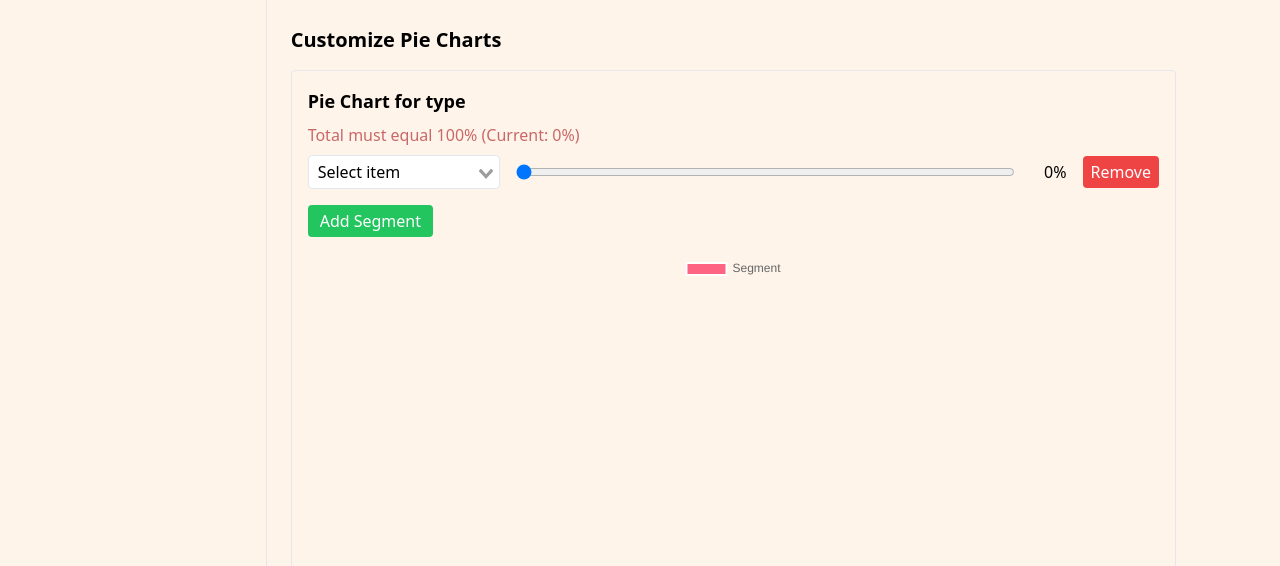
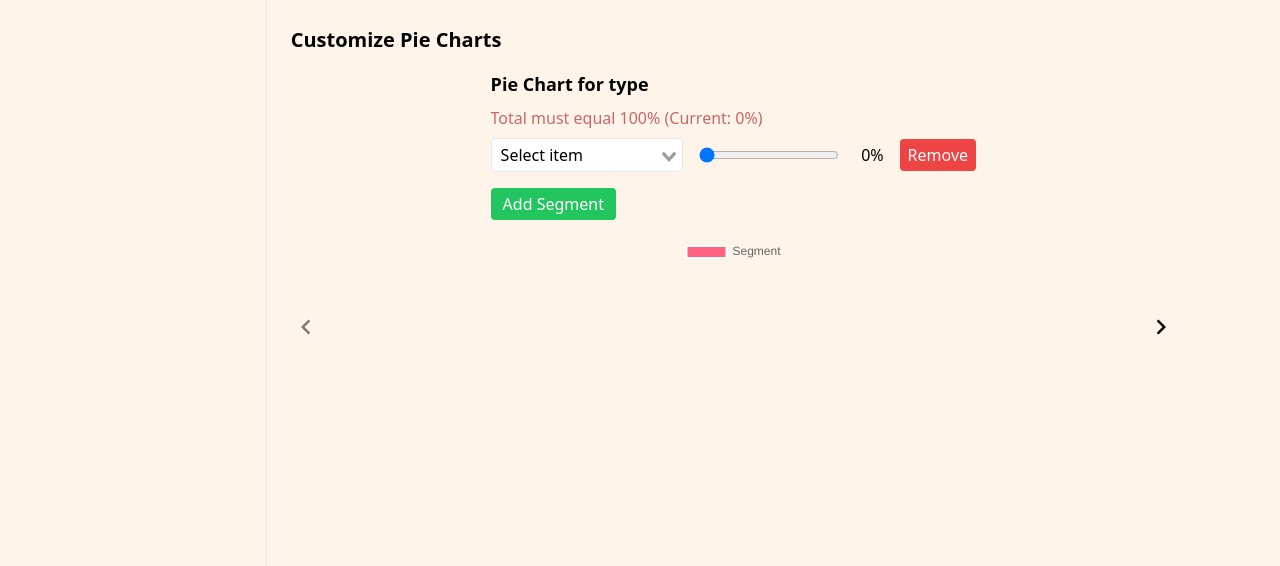
Before and after one commit to JoanMVPopov/perfumedia, a Vue app in the folder frontend/: page /finder in a window 1280 px wide. Shown: the part 234-800 px from the top of the page. Built offline with nearby package versions, Linux system fonts and the light colour scheme; no server answers.

Commit message:
Enh: add carousel, funky dropdown and segment edge cases missing

```diff
--- a/frontend/package.json
+++ b/frontend/package.json
@@ -17,6 +17,7 @@
     "vue-carousel": "^0.18.0",
     "vue-router": "^4.0.3",
     "vue-select": "^4.0.0-beta.6",
+    "vue3-carousel": "^0.14.0",
     "vuex": "^4.0.0"
   },
   "devDependencies": {
--- a/frontend/src/views/PerfumeFinderPage.vue
+++ b/frontend/src/views/PerfumeFinderPage.vue
@@ -1,3 +1,14 @@
+<script setup>
+import 'vue3-carousel/carousel.css'
+import { Carousel, Slide, Pagination, Navigation } from 'vue3-carousel'
+
+const carouselConfig = {
+  itemsToShow: 1.0,
+  wrapAround: false,
+  breakpointMode: 'carousel'
+}
+</script>
+
 <template>
   <div class="min-h-screen bg-[#FFF4EA] flex">
     <!-- ========== LEFT STICKY TABLE OF CONTENTS ========== -->
@@ -15,7 +26,7 @@
     </aside>
 
     <!-- ========== MAIN CONTENT AREA ========== -->
-    <div class="flex-1 p-6">
+    <div class="flex-1 p-6 w-5/6">
       <!-- ~~~~~ SECTION I: BUILD YOUR OWN ~~~~~ -->
       <section id="build-your-own" class="mb-12 scroll-mt-20">
         <h1 class="text-2xl font-bold mb-4">I. Build Your Own Perfume</h1>
@@ -67,11 +78,11 @@
         <div class="mb-8">
           <h2 class="text-xl font-semibold mb-4">Customize Pie Charts</h2>
 
-        <div
-          v-for="(pie, pieIndex) in pieCharts"
-          :key="pieIndex"
-          class="mb-8 border p-4 rounded"
-        >
+          <Carousel v-bind="carouselConfig" @init="onCarouselInit" @slide-end="onSlideEnd">
+              <Slide v-for="(pie, pieIndex) in pieCharts"
+                :key="pieIndex">
+
+                <div class="flex-row mb-12">
                   <h3 class="text-lg font-bold mb-2">
                   Pie Chart for {{categories[pieIndex]}}
                   </h3>
@@ -98,7 +109,7 @@
                       placeholder="Select item"
                       label="name"
                       class="w-48"
-              @input="updateChart(pieIndex)"
+                      @option:selected="updateChart(pieIndex)"
                     ></v-select>
 
                     <!-- Slider for segment percentage -->
@@ -136,9 +147,18 @@
 
                   <!-- Canvas for Chart.js pie chart -->
                   <div class="w-full" style="height:300px;">
-            <canvas :id="'pieChart' + pieIndex"></canvas>
+                    <canvas :id="'pieChart' + pieIndex" :ref="el => chartCanvasRefs[pieIndex] = el"></canvas>
                   </div>
                 </div>
+              </Slide>
+
+            <template #addons>
+              <Navigation />
+              <Pagination />
+            </template>
+
+          </Carousel>
+
         </div>
       </section>
 
@@ -168,6 +188,11 @@ import {
 } from "chart.js";
 Chart.register(PieController, ArcElement, Tooltip, Legend);
 
+// TODO:
+// Should not be able to add more segments than total unique segments for pie chart
+// Should not be able to submit a segment
+// Dropdown is kinda funky
+
 export default {
   name: "BuildYourOwnPage",
   components: {
@@ -175,6 +200,7 @@ export default {
   },
   data() {
     return {
+      chartCanvasRefs: [],
       // Data for perfume notes (Subsection 1.1)
       sliderTimeout: null,
       perfumeNotes: [],
@@ -221,6 +247,19 @@ export default {
     }
   },
   methods: {
+    onCarouselInit() {
+    // When the carousel is initialized, update all charts
+    this.pieCharts.forEach((_, index) => {
+      this.$nextTick(() => {
+        this.updateChart(index);
+      });
+    });
+  },
+  onSlideEnd({ currentSlideIndex }) {
+  setTimeout(() => {
+    this.updateChart(currentSlideIndex);
+  }, 100);
+},
     formattedPieItems(index) {
     // Ensure the array exists before trying to filter it.
     const items = this.pieItems[index] || [];
@@ -357,39 +396,44 @@ export default {
     },
     // Update (or create) the pie chart for a given pie index
     updateChart(pieIndex) {
-      const segments = this.pieCharts[pieIndex].segments;
-      const labels = segments.map((seg) =>
-        seg.selectedItem ? seg.selectedItem.name : "Segment"
-      );
-      const data = segments.map((seg) => seg.percentage);
+      setTimeout(() => {
+        const canvasElement = this.chartCanvasRefs[pieIndex];
+        if (!canvasElement) {
+          console.warn(`Canvas for slide ${pieIndex} not found.`);
+          return;
+        }
+        const ctx = canvasElement.getContext("2d");
 
-      // If a previous Chart.js instance exists, destroy it
         if (this.chartInstances[pieIndex]) {
           this.chartInstances[pieIndex].destroy();
         }
-      // Get the canvas element by its id
-      const canvasElement = document.getElementById("pieChart" + pieIndex);
-      if (!canvasElement) return;
-      const ctx = canvasElement.getContext("2d");
 
-      // Create a new Chart.js pie chart instance
+        const segments = this.pieCharts[pieIndex].segments;
+        const labels = segments.map(seg => (seg.selectedItem ? seg.selectedItem.name : "Segment"));
+        const data = segments.map(seg => seg.percentage);
+
         this.chartInstances[pieIndex] = new Chart(ctx, {
           type: "pie",
           data: {
-          labels: labels,
-          datasets: [
-            {
-              data: data,
+            labels,
+            datasets: [{
+              data,
               backgroundColor: segments.map((_, idx) => this.getColor(idx)),
-            },
-          ],
+            }],
           },
           options: {
             responsive: true,
             maintainAspectRatio: false,
+            animation: false, // disable animations
+            plugins: {
+              tooltip: {
+                enabled: true, // disable tooltips if not needed
+              },
+            },
           },
         });
-    },
+      }, 50); // Adjust delay as needed
+    }
   },
 };
 </script>
```
Also changed, not shown: 2 other files (tests, documents, lock files or other folders). Lines whose indentation alone changed are shown as unchanged.
